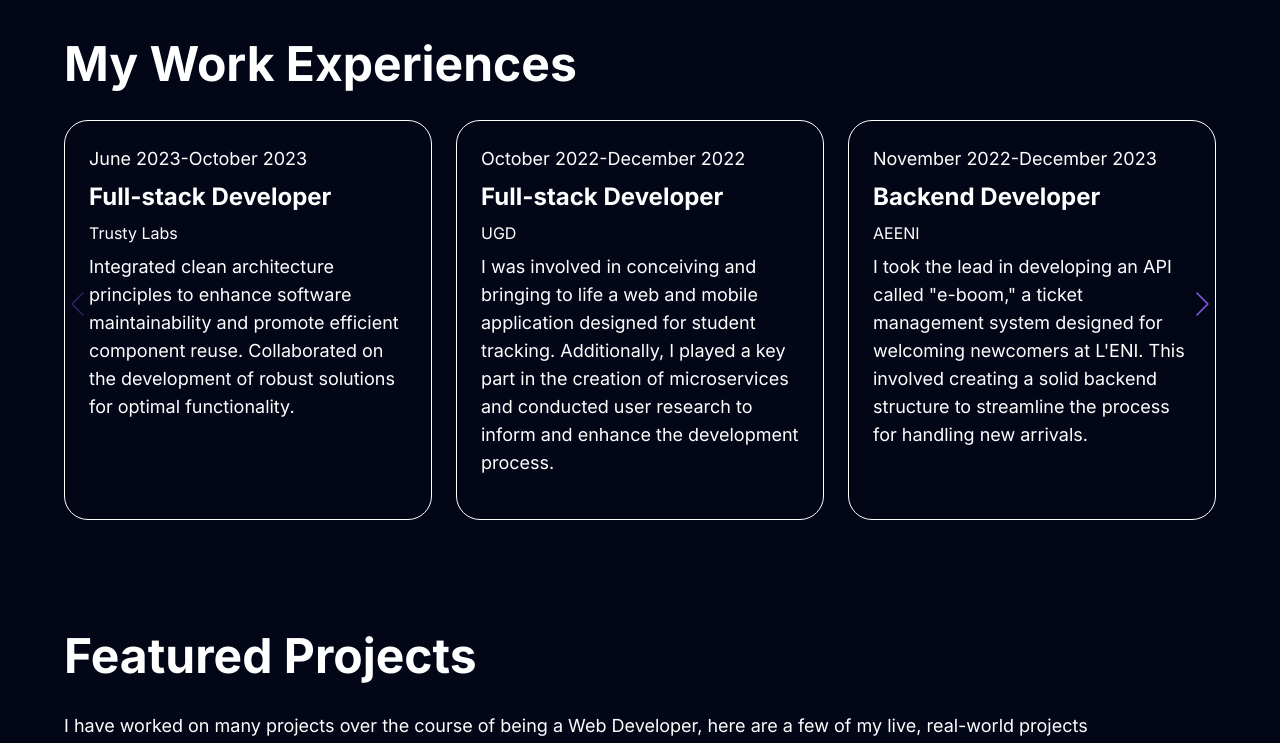
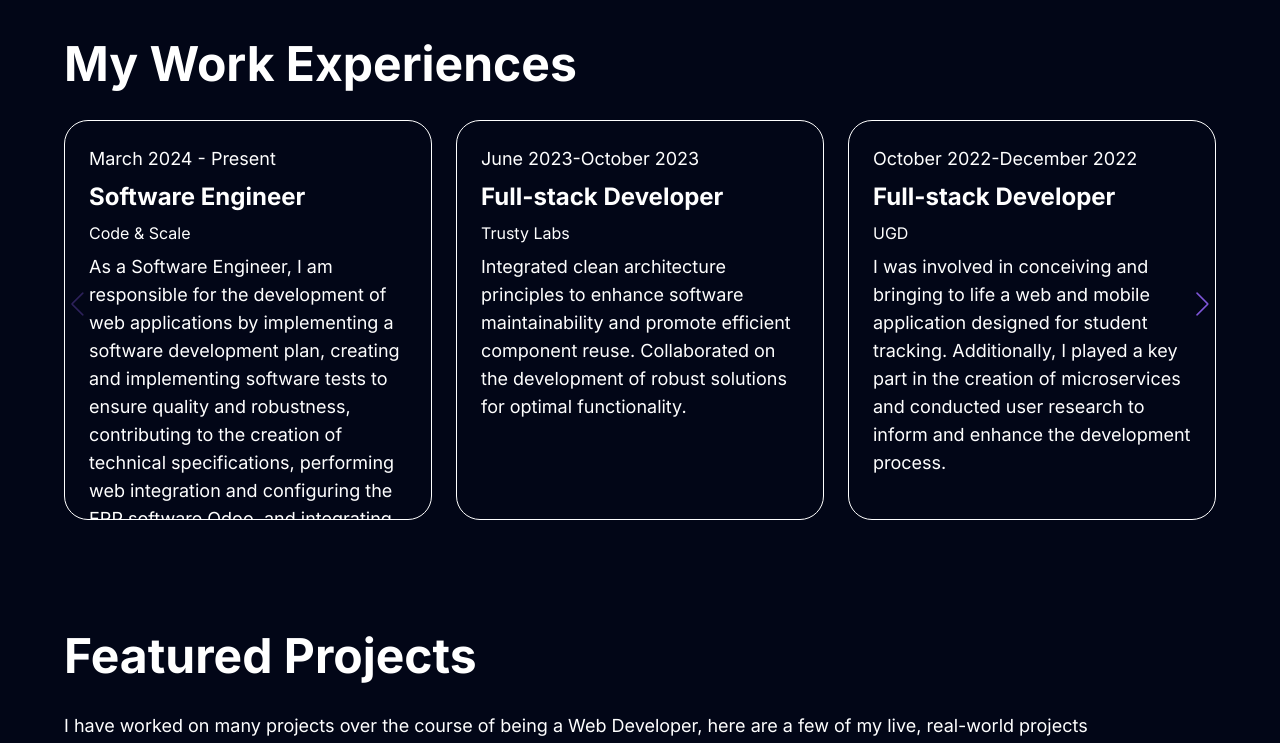
Before and after one commit to garryismael/garryismael.github.io, a website: page index.html in a window 1280 px wide. Shown: the part 2920-3663 px from the top of the page. Drawn offline with Linux system fonts and the light colour scheme.

Commit message:
Update index.html

```diff
--- a/index.html
+++ b/index.html
@@ -449,6 +449,17 @@
           <div
             class="swiper-slide p-6 border border-white rounded-3xl !flex flex-col gap-2 h-90 lg:h-[400px]"
           >
+            <h1 class="text-base lg:text-lg">March 2024 - Present</h1>
+            <h2 class="text-xl font-bold lg:text-2xl">Software Engineer</h2>
+            <h3 class="text-xs lg:text-base">Code & Scale</h3>
+            <p class="text-base lg:text-lg">
+              As a Software Engineer, I am responsible for the development of web applications by implementing a software development plan, creating and implementing software tests to ensure quality and robustness, contributing to the creation of technical specifications, performing web integration and configuring the ERP software Odoo, and integrating software packages with other systems for better interoperability.
+            </p>
+          </div>
+
+          <div
+            class="swiper-slide p-6 border border-white rounded-3xl !flex flex-col gap-2 h-90 lg:h-[400px]"
+          >
             <h1 class="text-base lg:text-lg">June 2023-October 2023</h1>
             <h2 class="text-xl font-bold lg:text-2xl">Full-stack Developer</h2>
             <h3 class="text-xs lg:text-base">Trusty Labs</h3>
```
